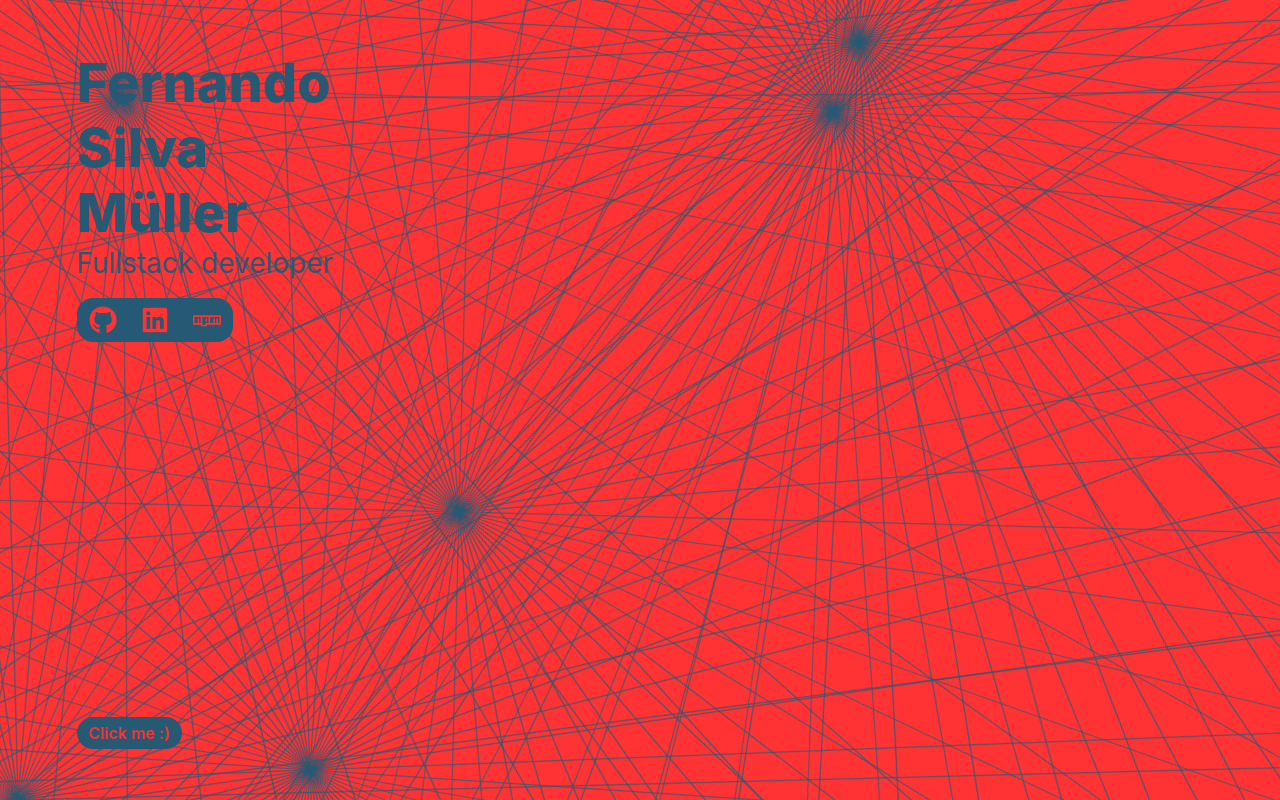
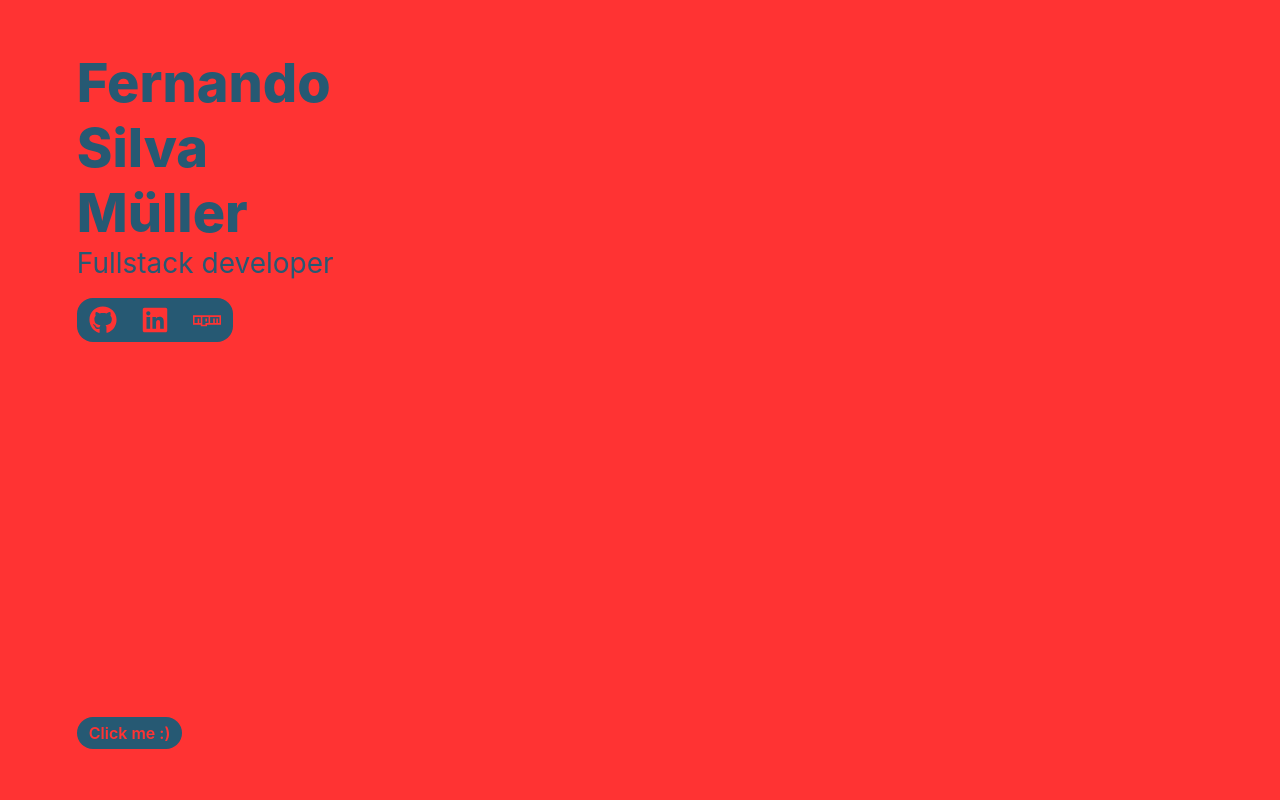
Before and after one commit to fdograph/silvamuller-rocks, a Svelte app: page / in a window 1280 px wide. Both pictures are taken after a click on the button "Click me :)". Built offline with nearby package versions, Linux system fonts and the light colour scheme.

Commit message:
Better solar

```diff
--- a/src/backgrounds/solar.svelte
+++ b/src/backgrounds/solar.svelte
@@ -77,8 +77,8 @@
 
         targets = [...new Array(count)].map((v, i) => {
             const target = randomPoint(width, height);
-            const speed = randomBetween(50000, 200000);
-            const delay = randomBetween(-10000, 10000);
+            const speed = randomBetween(3500, 10000);
+            const delay = randomBetween(0, 1000);
 
             return {
                 target,
@@ -107,11 +107,47 @@
             >
                 {#each target.rays as ray}
                     <line
-                            x1="{ray.a.x}"
-                            y1="{ray.a.y}"
-                            x2="{ray.b.x}"
-                            y2="{ray.b.y}"
-                    />
+                            x1="{target.target.x}"
+                            y1="{target.target.y}"
+                            x2="{target.target.x}"
+                            y2="{target.target.y}"
+                    >
+
+
+                        <animate
+                                repeatCount="indefinite"
+                                attributeName="x1"
+                                from="{target.target.x}"
+                                to="{ray.a.x}"
+                                begin="{target.delay}ms"
+                                dur="{target.speed}ms"
+                        />
+                        <animate
+                                repeatCount="indefinite"
+                                attributeName="y1"
+                                from="{target.target.y}"
+                                to="{ray.a.y}"
+                                begin="{target.delay}ms"
+                                dur="{target.speed}ms"
+                        />
+
+                        <animate
+                                repeatCount="indefinite"
+                                attributeName="x2"
+                                from="{target.target.x}"
+                                to="{ray.b.x}"
+                                begin="{target.delay}ms"
+                                dur="{target.speed}ms"
+                        />
+                        <animate
+                                repeatCount="indefinite"
+                                attributeName="y2"
+                                from="{target.target.y}"
+                                to="{ray.b.y}"
+                                begin="{target.delay}ms"
+                                dur="{target.speed}ms"
+                        />
+                    </line>
                 {/each}
             </g>
         {/each}
@@ -145,7 +181,6 @@
         transform: translateZ(0) rotateZ(0);
         transform-origin: var(--cx) var(--cy);
         animation-name: spin;
-        /*animation-duration: var(--speed);*/
         animation-duration: 100000ms;
         animation-delay: var(--delay);
         animation-timing-function: linear;
```
